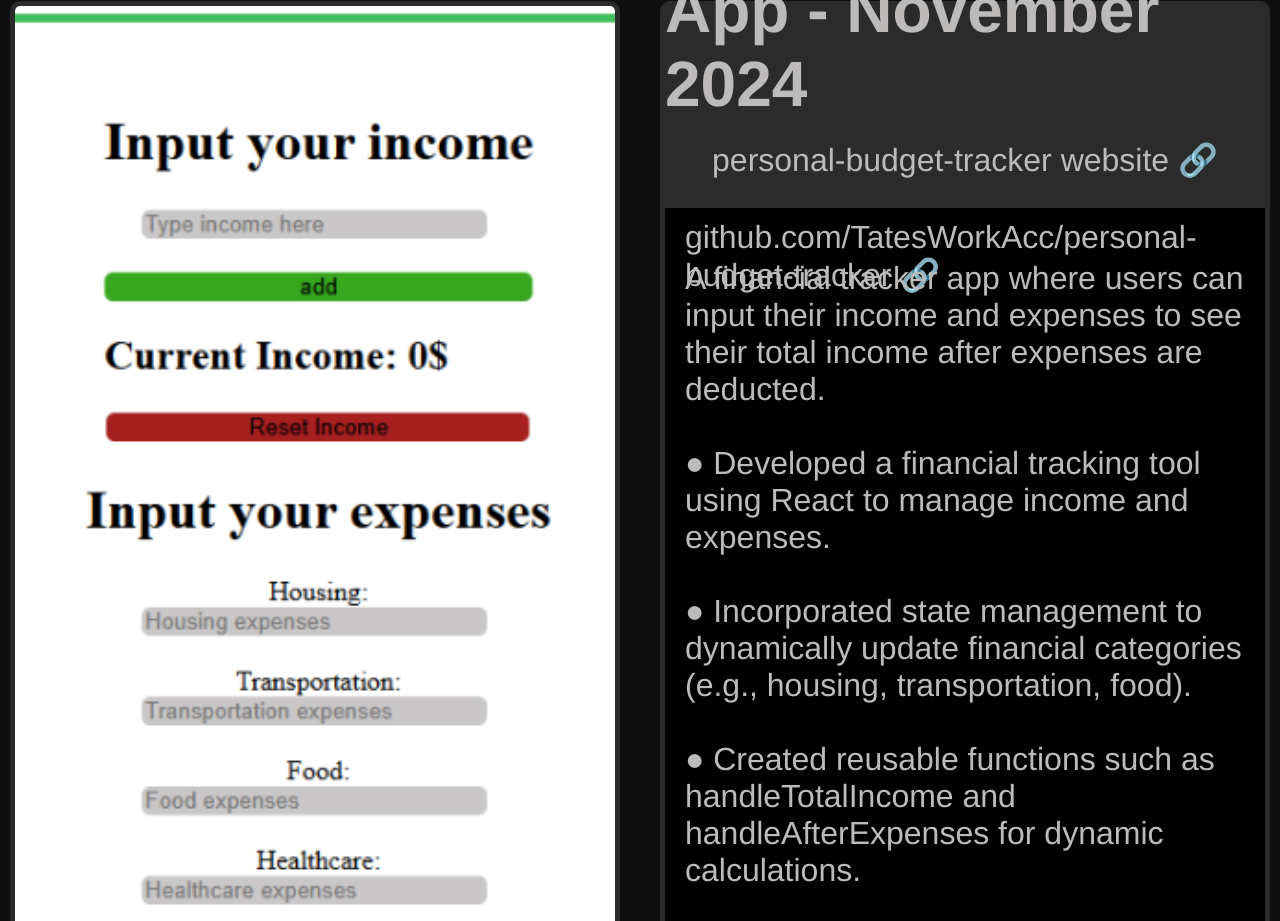
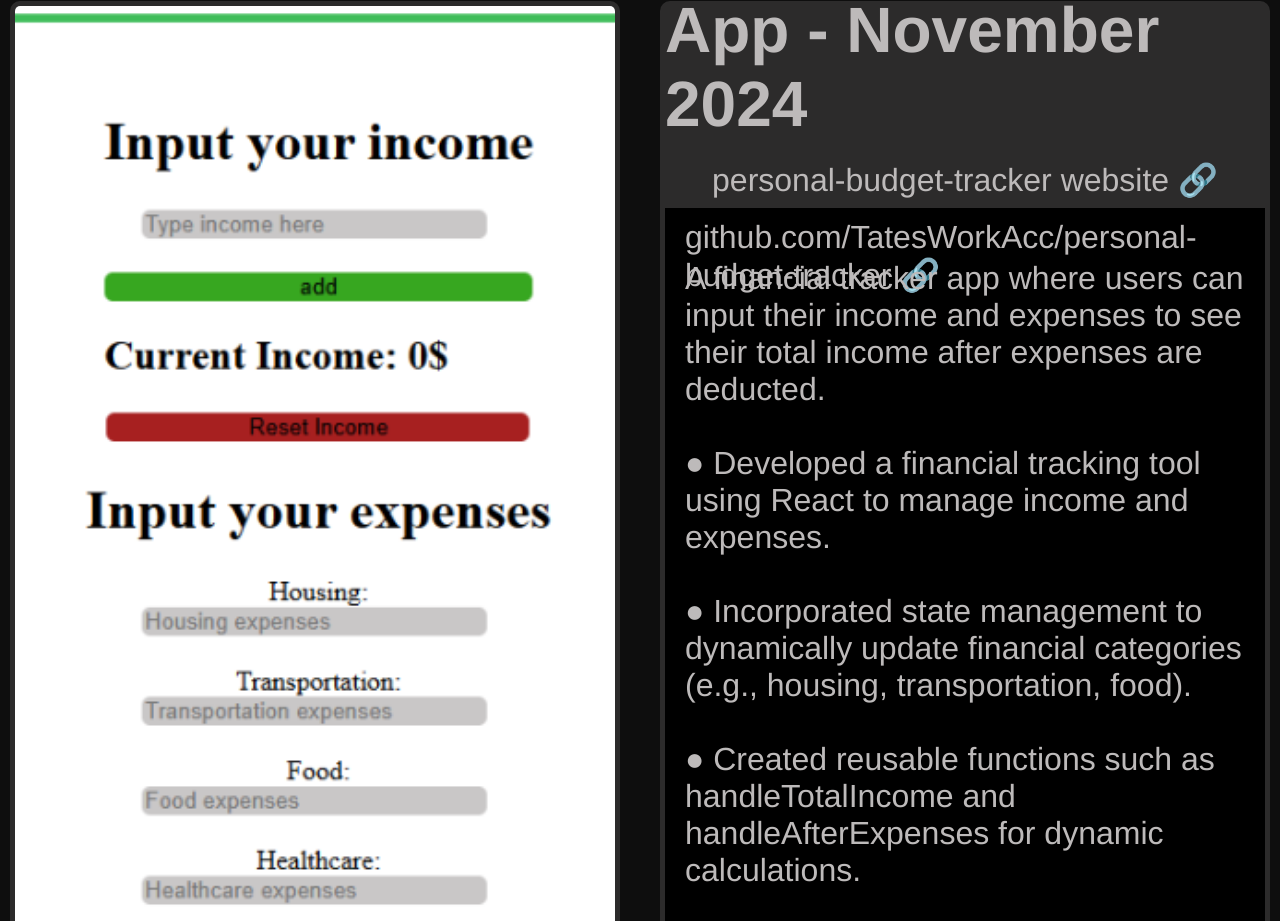
Before and after one commit to TatesWorkAcc/portfolio-site, a React (Vite) app: page / in a window 1280 px wide. Shown: the part 4160-5081 px from the top of the page. Built offline with nearby package versions, Linux system fonts and the light colour scheme.

Commit message:
fixed web link spacing

```diff
--- a/src/Body.jsx
+++ b/src/Body.jsx
@@ -137,14 +137,14 @@ function Body() {
               Personal Budget App - November 2024
             </h1>
             <a
-              className="project-text"
+              className="project-text personal-web"
               href="https://tatesworkacc.github.io/personal-budget-tracker-web/"
               target="_blank" rel="noopener noreferrer"
             >
               personal-budget-tracker website 🔗
             </a>
             <a
-              className="project-text"
+              className="project-text personal-git"
               href="https://github.com/TatesWorkAcc/personal-budget-tracker"
               target="_blank" rel="noopener noreferrer"
             >
--- a/src/index.css
+++ b/src/index.css
@@ -217,6 +217,14 @@ a {
   font-size: clamp(1.5rem, 5vw, 2rem);
   padding: 20px;
 }
+.personal-web{
+  margin-bottom: 0;
+  padding-bottom: 0;
+}
+.personal-git{
+  margin-bottom: 0;
+  padding-bottom: 0;
+}
 .back-to-top-container{
   display: flex;
   flex-direction: column;
```
